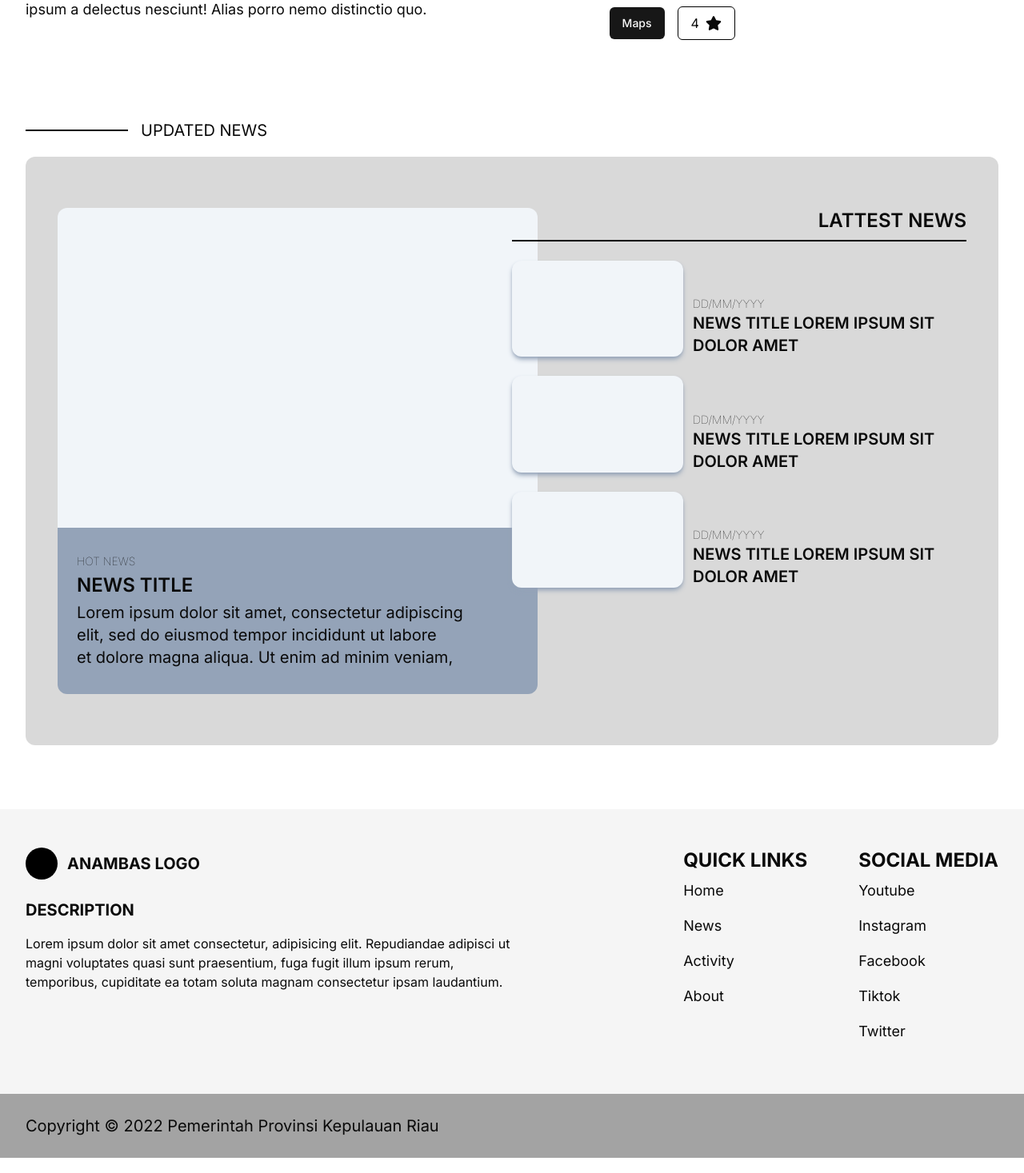
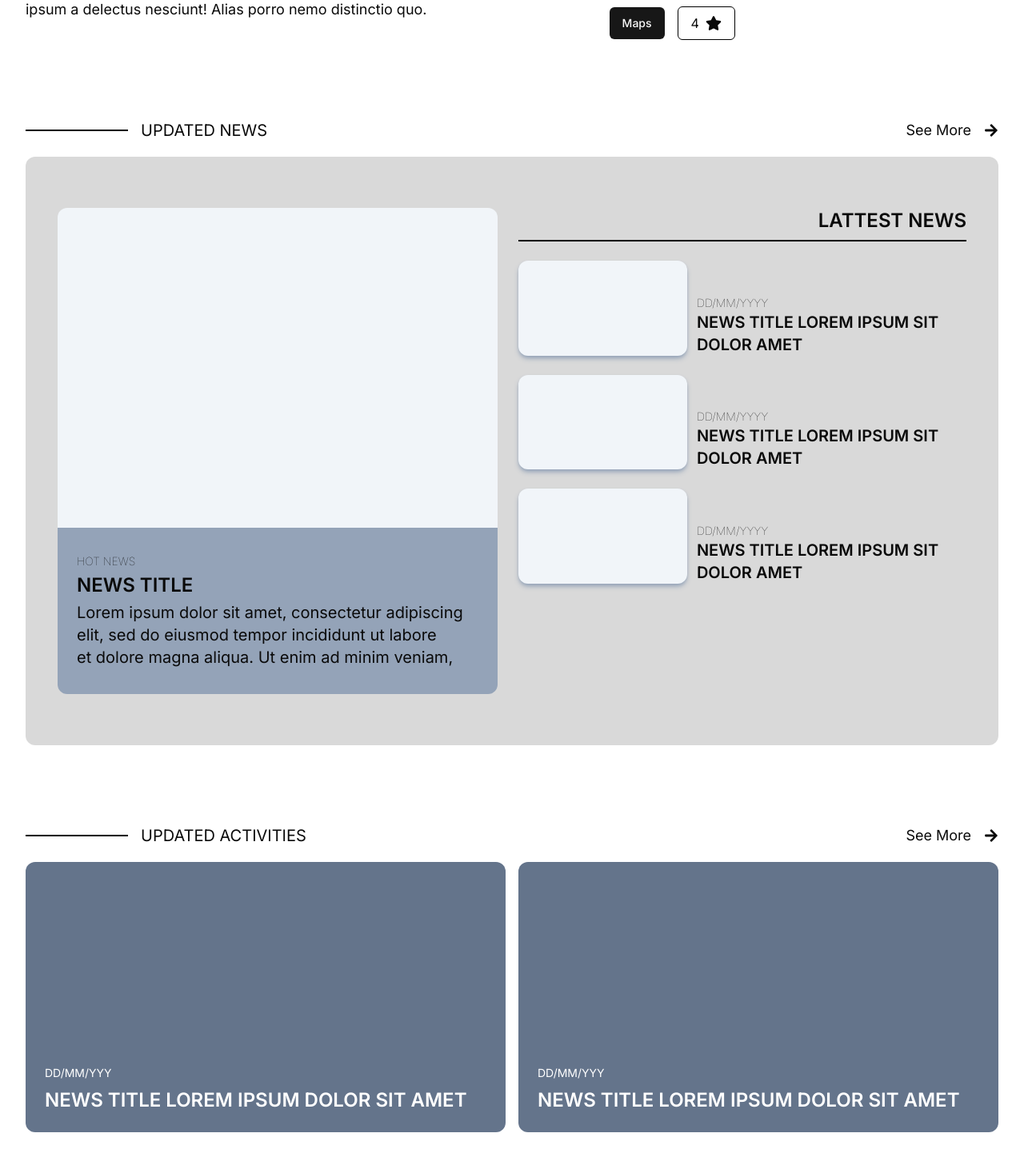
Before and after one commit to Rangga056/anambas-app, a Next.js app: page / in a window 1280 px wide. Shown: the part 1330-2797 px from the top of the page at 80% size. Built offline with nearby package versions, Linux system fonts and the light colour scheme.

Commit message:
feat(Home Page): Add new activity component (NOT FINAL)

```diff
--- a/app/page.js
+++ b/app/page.js
@@ -1,3 +1,4 @@
+import Activity from "@/components/shared/Home/ActivitySection/Activity";
 import Hero from "@/components/shared/Home/Hero";
 import Highlight from "@/components/shared/Home/Highlight";
 import News from "@/components/shared/Home/NewsSection/News";
@@ -22,6 +23,12 @@ export default function Home() {
       <div className="mt-20">
         <News />
       </div>
+
+      {/* Activity component */}
+      {/*TODO: Still need to be changed */}
+      <div className="mt-20">
+        <Activity />
+      </div>
     </main>
   );
 }
--- /dev/null
+++ b/components/shared/Home/ActivitySection/Activity.jsx
@@ -0,0 +1,30 @@
+import React from "react";
+import SectionTag from "../../SectionTag";
+import Link from "next/link";
+import { FaArrowRight } from "react-icons/fa";
+import ActivityCard from "./ActivityCard";
+
+const Activity = () => {
+  return (
+    <div className="container">
+      <div className="w-full flex items-center justify-between">
+        <SectionTag name={"updated activities"} />
+        <Link
+          href={"/"}
+          className="flex items-center gap-x-4 capitalize text-lg"
+        >
+          see more <FaArrowRight />
+        </Link>
+      </div>
+
+      {/*TODO: Create and Add the Activity Slider here */}
+      <div className="flex items-center gap-x-4">
+        {/*TODO: Put the activity card in the slider by mapping all the activity data */}
+        <ActivityCard />
+        <ActivityCard />
+      </div>
+    </div>
+  );
+};
+
+export default Activity;
--- /dev/null
+++ b/components/shared/Home/ActivitySection/ActivityCard.jsx
@@ -0,0 +1,16 @@
+import React from "react";
+
+const ActivityCard = () => {
+  return (
+    <div className="w-[650px] aspect-video rounded-xl bg-slate-500 relative z-0">
+      <div className="flex flex-col items-start gap-y-2  text-white absolute bottom-6 left-6 z-10">
+        <p className="text-sm uppercase">dd/mm/yyy</p>
+        <h2 className="uppercase font-semibold text-2xl">
+          news title lorem ipsum dolor sit amet
+        </h2>
+      </div>
+    </div>
+  );
+};
+
+export default ActivityCard;
--- a/components/shared/Home/Highlight.jsx
+++ b/components/shared/Home/Highlight.jsx
@@ -1,17 +1,14 @@
 import { Button } from "@/components/ui/button";
-import { Separator } from "@/components/ui/separator";
 import React from "react";
 import { FaAngleLeft, FaAngleRight } from "react-icons/fa6";
 import { FaStar } from "react-icons/fa";
+import SectionTag from "../SectionTag";
 
 //TODO: This component currently uses temporary placeholder contents
 const Highlight = () => {
   return (
     <section className="container h-fit">
-      <div className="flex items-center gap-x-4">
-        <Separator className="w-32 my-8 border border-black" />
-        <span className="uppercase text-xl">sightseeing spots</span>
-      </div>
+      <SectionTag name={"sightseeing spot"} />
 
       <div className="flex items-start justify-between">
         {/* left section */}
--- a/components/shared/Home/NewsSection/News.jsx
+++ b/components/shared/Home/NewsSection/News.jsx
@@ -1,23 +1,31 @@
 import React from "react";
 import { Separator } from "@/components/ui/separator";
 import NewsCard from "./NewsCard";
+import SectionTag from "../../SectionTag";
+import Link from "next/link";
+import { FaArrowRight } from "react-icons/fa";
 
 //TODO: This component currently uses temporary placeholder contents
 //TODO: This compoent not yet responsive
 const News = () => {
   return (
     <div className="container ">
-      <div className="flex items-center gap-x-4">
-        <Separator className="w-32 my-8 border border-black" />
-        <span className="uppercase text-xl">updated news</span>
+      <div className="w-full flex items-center justify-between">
+        <SectionTag name={"updated news"} />
+        <Link
+          href={"/"}
+          className="flex items-center gap-x-4 capitalize text-lg"
+        >
+          see more <FaArrowRight />
+        </Link>
       </div>
       <div className="bg-custom-gray rounded-xl px-10 py-16">
-        <div className="flex items-start">
+        <div className="flex items-start gap-x-4">
           {/* left section */}
           {/*TODO: This needs to be updated when the final data is obtain */}
           <div className="rounded-lg flex flex-col md:w-1/2">
-            <div className="w-[600px] h-[400px] bg-slate-100 rounded-tl-xl rounded-tr-xl" />
-            <div className="md:w-[600px] flex flex-col items-start gap-y-[.25em] px-6 py-8 bg-slate-400 rounded-br-xl rounded-bl-xl">
+            <div className="w-[550px] h-[400px] bg-slate-100 rounded-tl-xl rounded-tr-xl" />
+            <div className="md:w-[550px] flex flex-col items-start gap-y-[.25em] px-6 py-8 bg-slate-400 rounded-br-xl rounded-bl-xl">
               <p className="text-sm uppercase font-thin">hot news</p>
               <h2 className="uppercase text-2xl font-semibold">news title</h2>
               <p className="text-xl text-balance">
--- /dev/null
+++ b/components/shared/SectionTag.jsx
@@ -0,0 +1,13 @@
+import React from "react";
+import { Separator } from "../ui/separator";
+
+const SectionTag = ({ name }) => {
+  return (
+    <div className="flex items-center gap-x-4">
+      <Separator className="w-32 my-8 border border-black" />
+      <span className="uppercase text-xl">{name}</span>
+    </div>
+  );
+};
+
+export default SectionTag;
```
